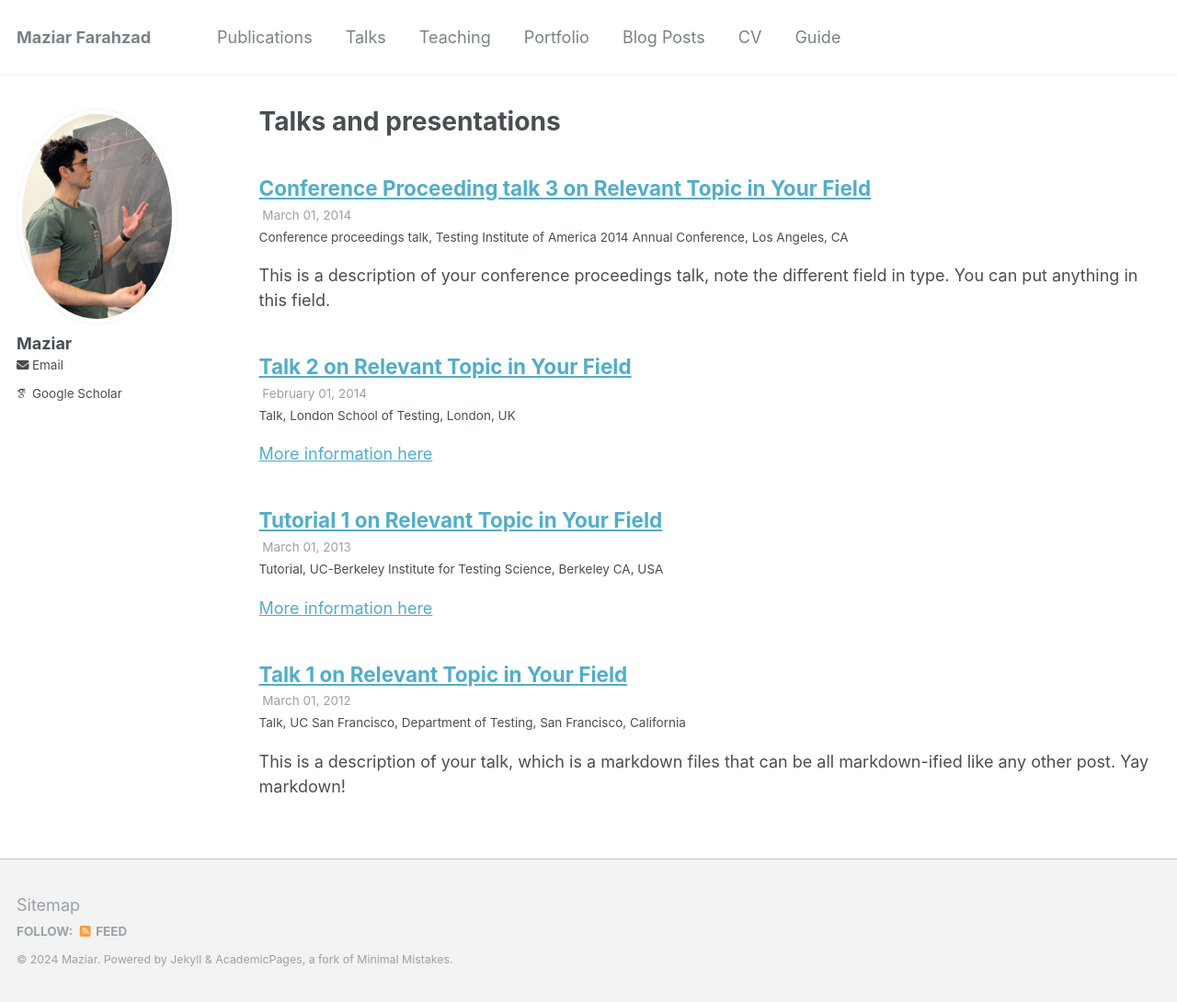
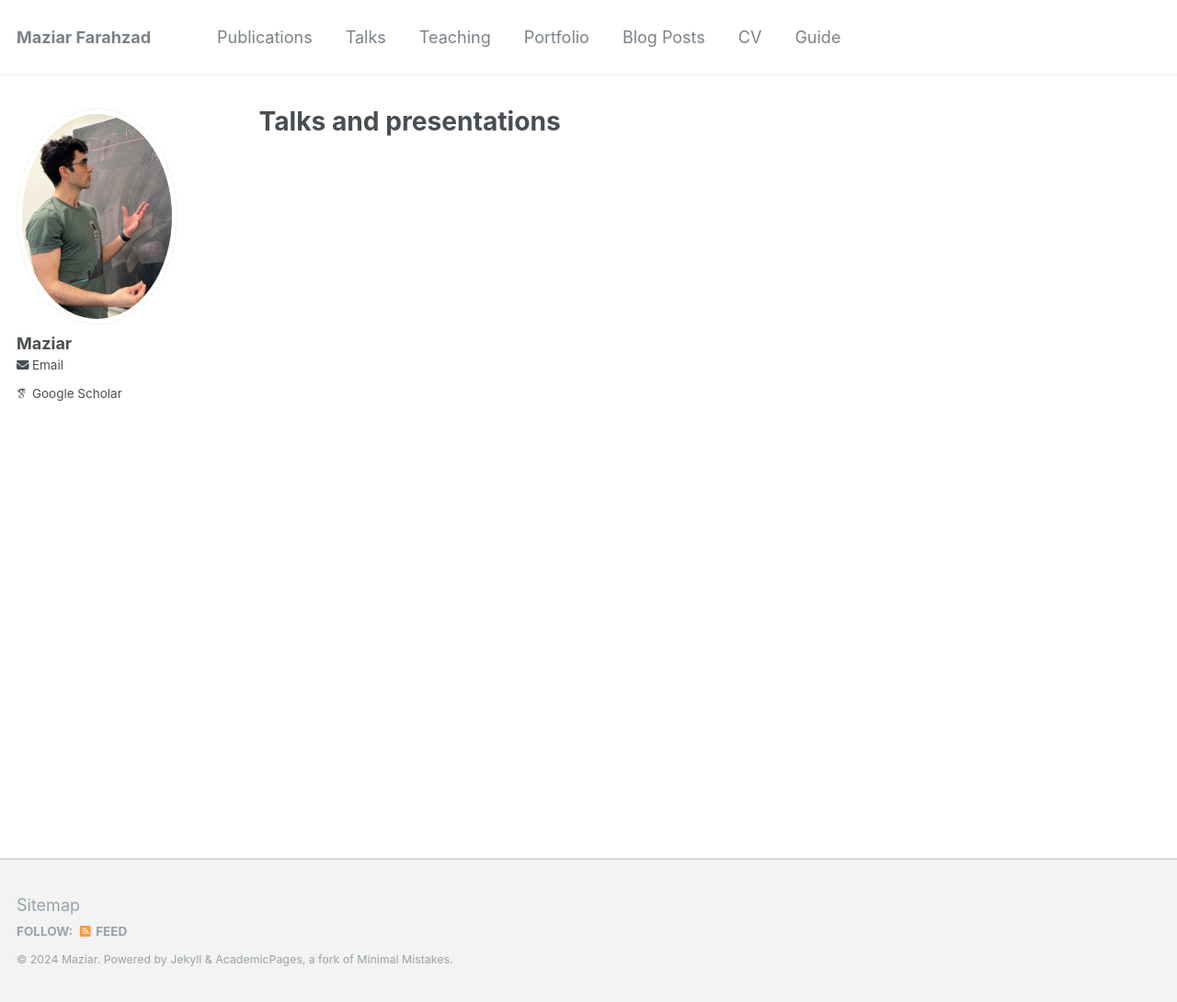
Before and after one commit to maziarf/maziar.github.io, a Jekyll site: the page built from _pages/talks.html, in a window 1280 px wide and 1090 px high. Shown: the whole window at 92% size. Built offline with Jekyll 4.4.1, drawn with Linux system fonts in a browser that asks for light colours; some web fonts are replaced; part of the change alters nothing that is shown.

```diff
--- a/_config.yml
+++ b/_config.yml
@@ -197,19 +197,19 @@ kramdown:
 
 
 # Collections
-collections:
+#collections:
   teaching:
-    output: false
+    output: true
     permalink: /:collection/:path/
-  publications:
-    output: false
-    permalink: /:collection/:path/
-  portfolio:
-    output: false
-    permalink: /:collection/:path/
-  talks:
-    output: false
-    permalink: /:collection/:path/
+#  publications:
+#    output: false
+#    permalink: /:collection/:path/
+#  portfolio:
+#    output: false
+#    permalink: /:collection/:path/
+#  talks:
+#    output: false
+#    permalink: /:collection/:path/
 
 
 # Defaults
```
